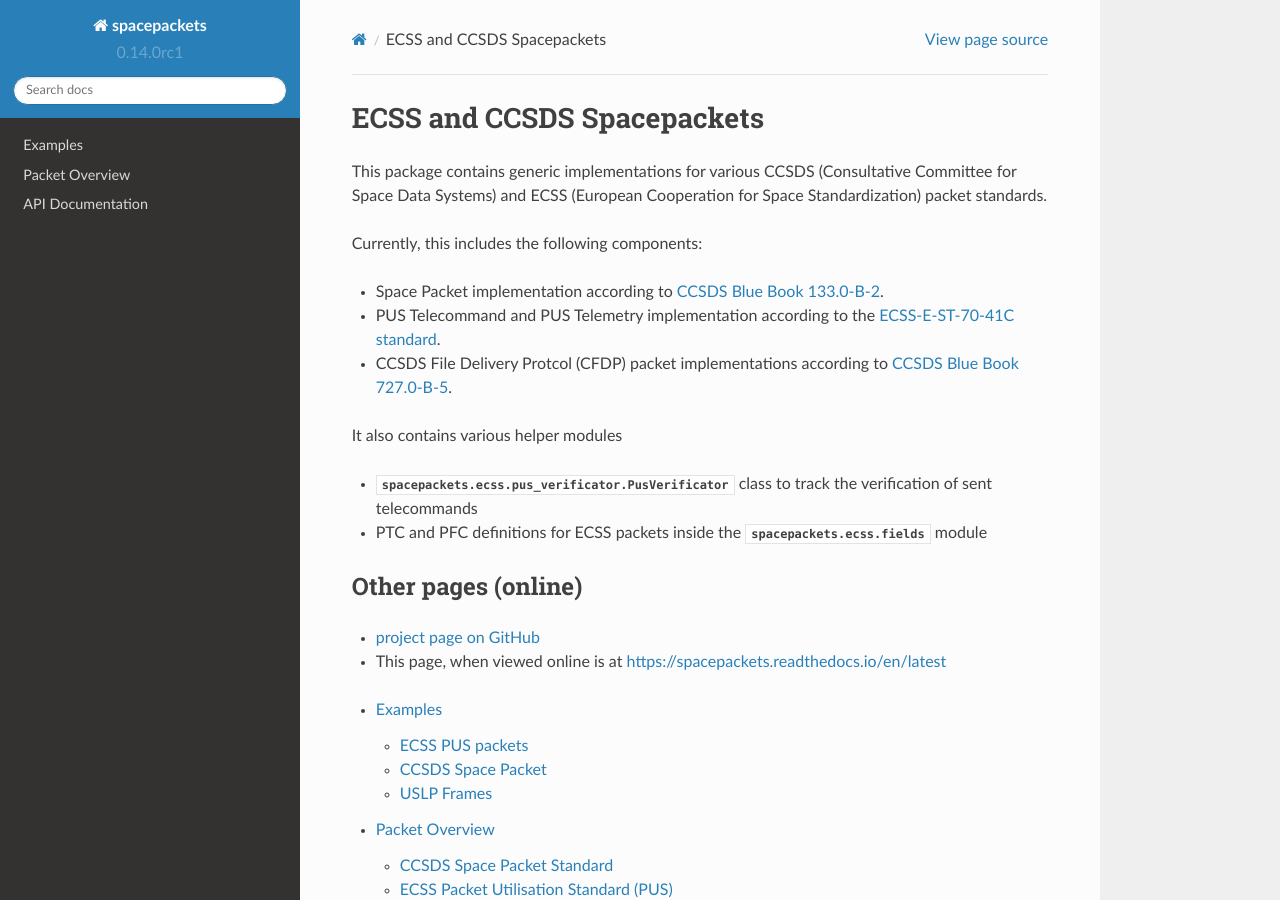
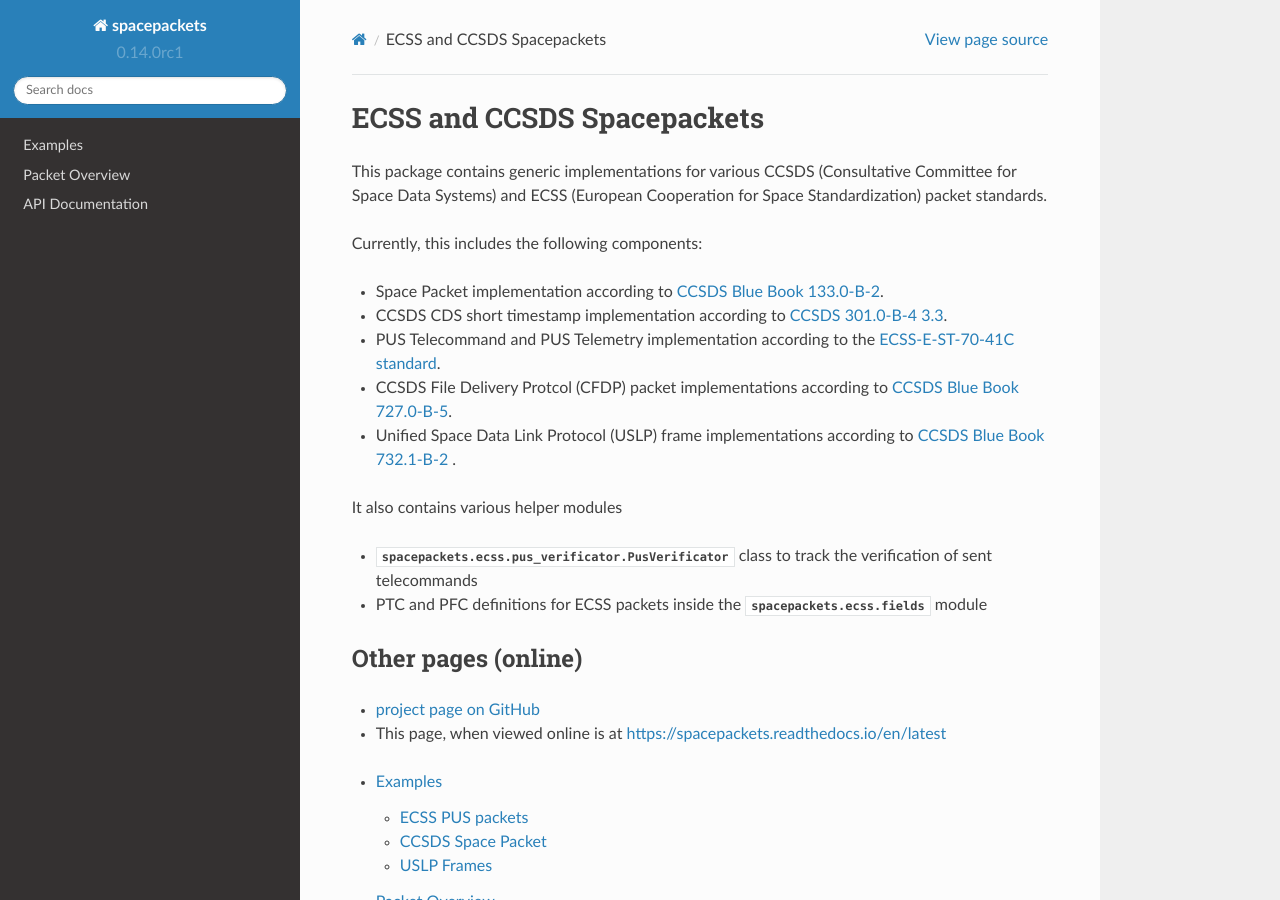
Before and after one commit to us-irs/spacepackets-py, a Sphinx documentation site: the page built from docs/index.rst, in a window 1280 px wide and 900 px high. Built offline with Sphinx 7.4.7 and the Read the Docs theme 2.0.0, drawn with Linux system fonts in a browser that asks for light colours.

Commit message:
update index pages

```diff
--- a/docs/index.rst
+++ b/docs/index.rst
@@ -13,10 +13,13 @@ This package contains generic implementations for various CCSDS
 Currently, this includes the following components:
 
 - Space Packet implementation according to `CCSDS Blue Book 133.0-B-2`_.
+- CCSDS CDS short timestamp implementation according to `CCSDS 301.0-B-4 3.3`_.
 - PUS Telecommand and PUS Telemetry implementation according to the
   `ECSS-E-ST-70-41C standard`_.
 - CCSDS File Delivery Protcol (CFDP) packet implementations according to
   `CCSDS Blue Book 727.0-B-5`_.
+- Unified Space Data Link Protocol (USLP) frame implementations according to
+  `CCSDS Blue Book 732.1-B-2`_ .
 
 It also contains various helper modules
 
@@ -37,6 +40,8 @@ Other pages (online)
 .. _`CCSDS Blue Book 133.0-B-2`: https://public.ccsds.org/Pubs/133x0b2e1.pdf
 .. _`ECSS-E-ST-70-41C standard`: https://ecss.nl/standard/ecss-e-st-70-41c-space-engineering-telemetry-and-telecommand-packet-utilization-15-april-2016/
 .. _`CCSDS Blue Book 727.0-B-5`: https://public.ccsds.org/Pubs/727x0b5.pdf
+.. _`CCSDS Blue Book 732.1-B-2`: https://public.ccsds.org/Pubs/732x1b2.pdf
+.. _`CCSDS 301.0-B-4 3.3`: https://public.ccsds.org/Pubs/301x0b4e1.pdf
 
 .. toctree::
    :maxdepth: 4
```
Also changed, not shown: README.md (+2 -0 lines).
